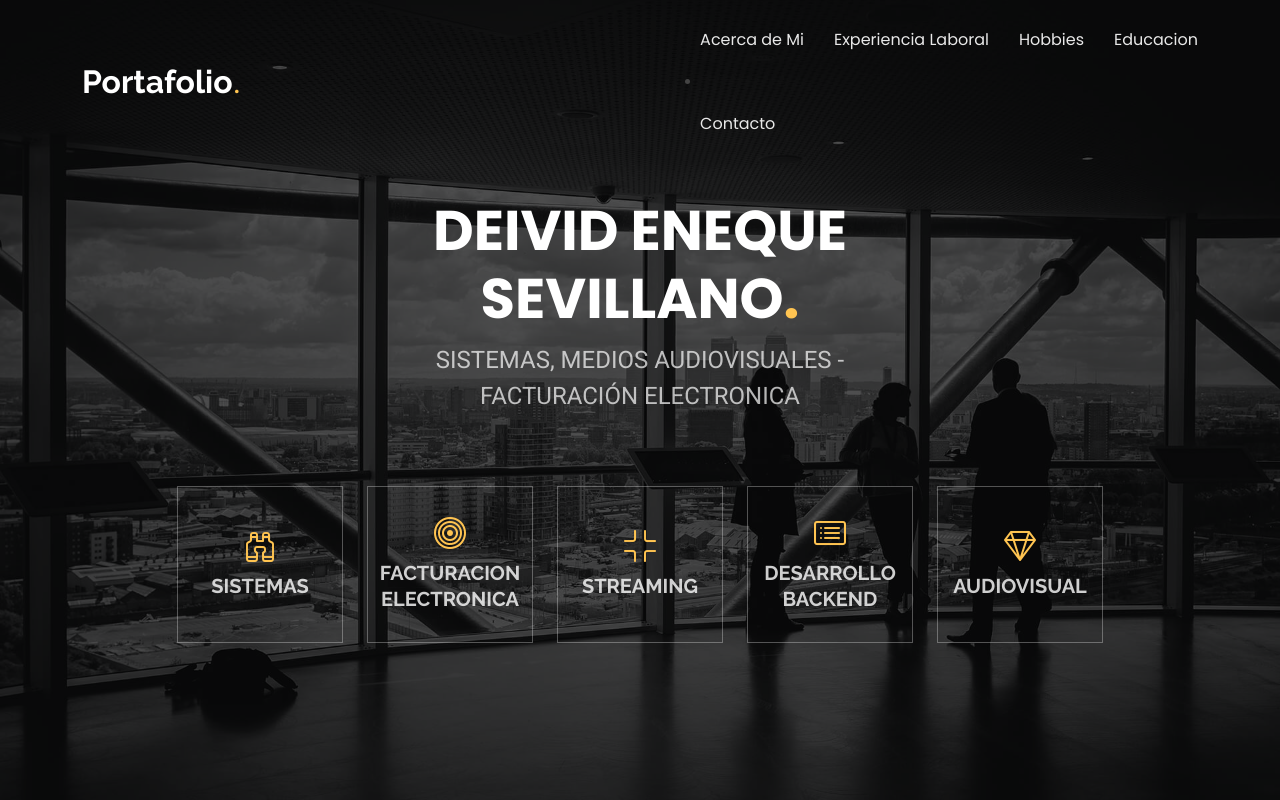
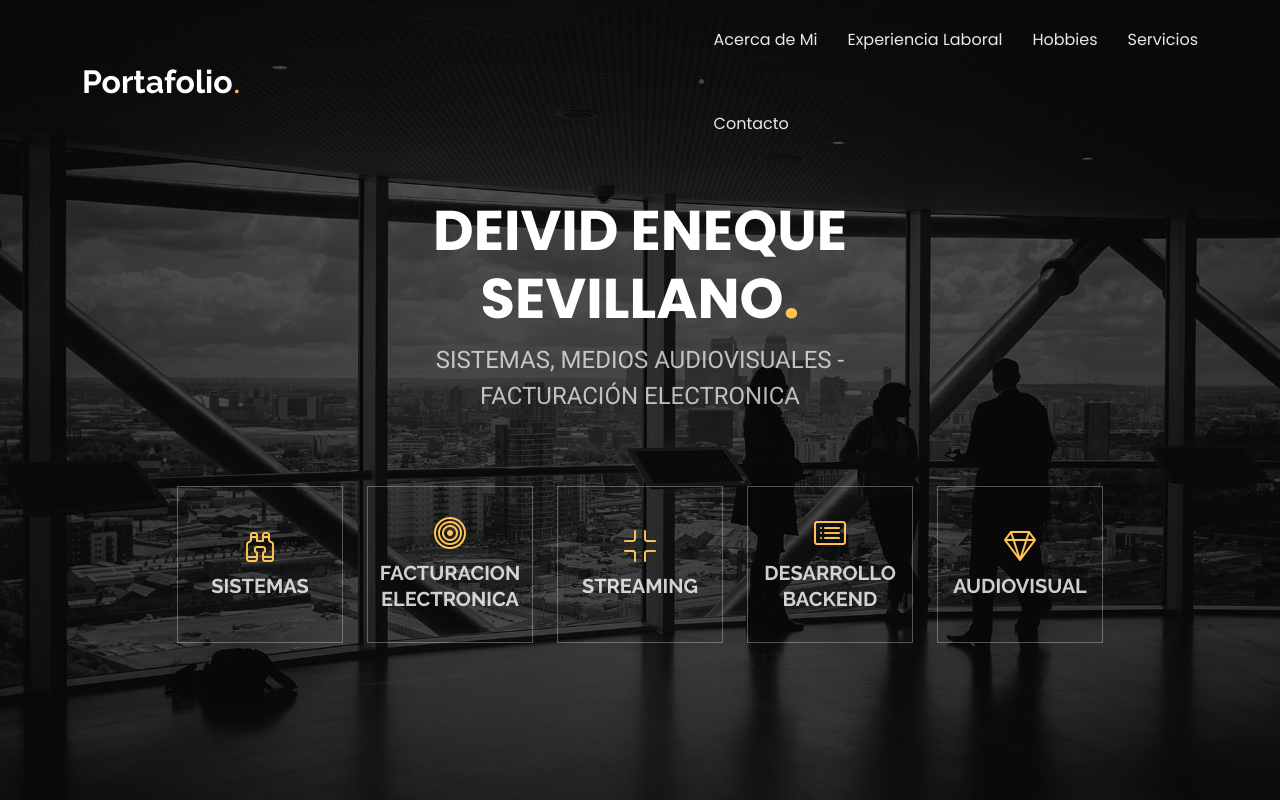
Before and after one commit to Deivid-09/Deivid-09.github.io, a plain HTML site: page index.html in a window 1280 px wide. Shown: the top 800 px of the page. Drawn offline with Linux system fonts and the light colour scheme.

Commit message:
servicios

```diff
--- a/index.html
+++ b/index.html
@@ -56,7 +56,7 @@
           <li><a href="#about">Acerca de Mi</a></li>
           <li><a href="#services">Experiencia Laboral</a></li>
           <li><a href="#portfolio">Hobbies</a></li>
-          <li><a href="#team">Educacion</a></li>
+          <li><a href="#team">Servicios</a></li>
           <!--<li class="dropdown"><a href="#"><span>Dropdown</span> <i class="bi bi-chevron-down toggle-dropdown"></i></a>
             <ul>
               <li><a href="#">Dropdown 1</a></li>
```
